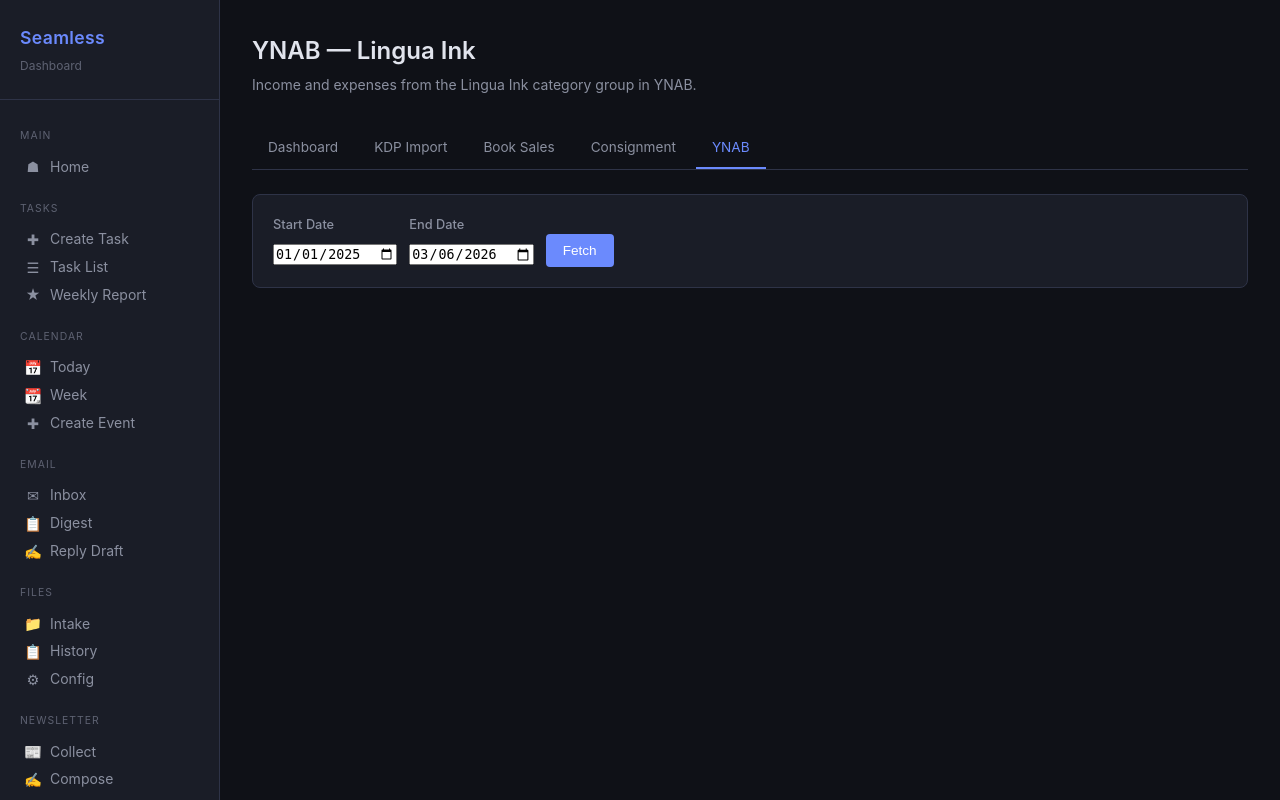
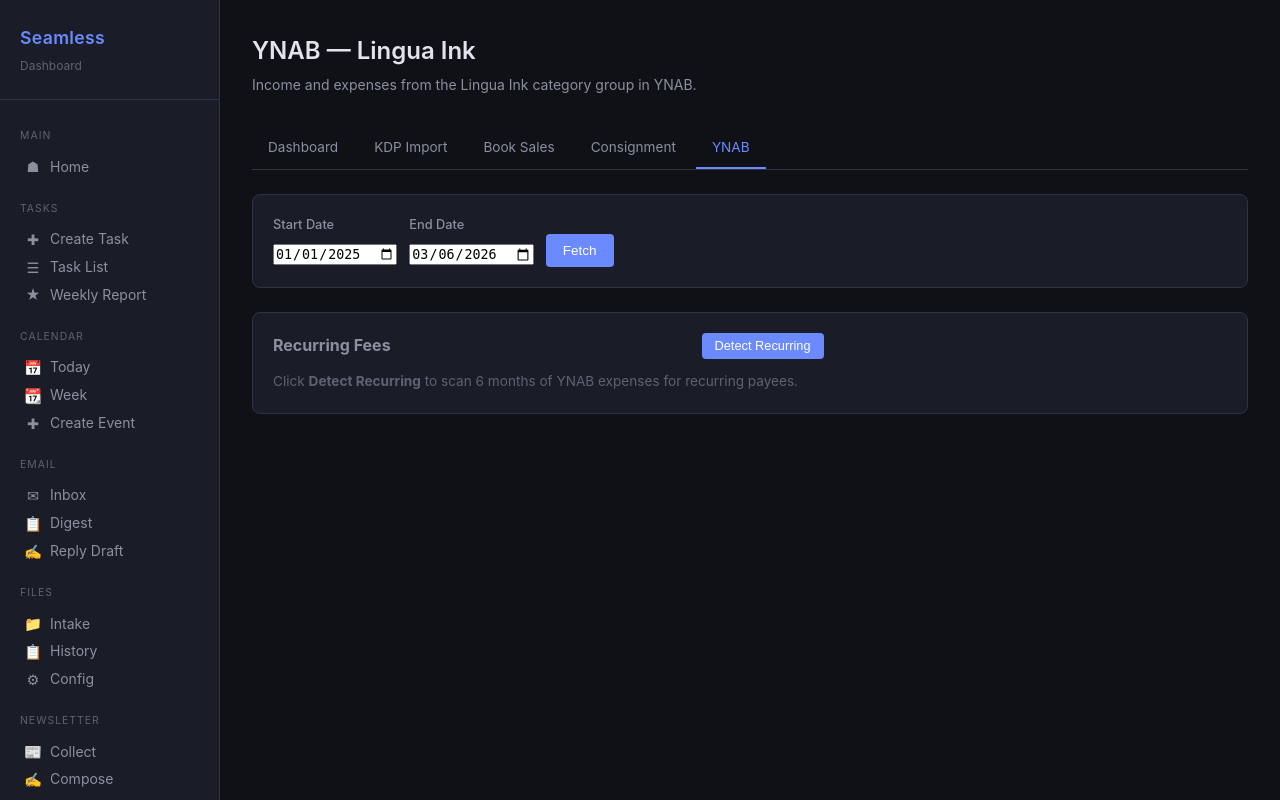
Before and after one commit to stephbairey/seamless, a FastAPI app: page /revenue/ynab in a window 1280 px wide. Run offline with FastAPI, Linux system fonts and the light colour scheme; some libraries are stand-ins or nearby versions.

Commit message:
Add YNAB recurring monthly fees detection to Revenue module
Scans 6 months of YNAB expense transactions, groups by payee,
and surfaces subscriptions/fees appearing in 2+ months with
average monthly cost. Loads via htmx on the YNAB tab.

Co-Authored-By: Claude Opus 4.6 <noreply@anthropic.com>

```diff
--- a/app/templates/revenue/ynab.html
+++ b/app/templates/revenue/ynab.html
@@ -39,4 +39,26 @@
 
 <div id="ynab-results"></div>
 
+<!-- Recurring fees section -->
+<div class="card" style="margin-top: 1.5rem;">
+  <div style="display: flex; justify-content: space-between; align-items: center; margin-bottom: 0.75rem;">
+    <h3 style="font-size: 1rem; margin: 0; color: var(--text-muted);">Recurring Fees</h3>
+    <button class="btn btn-primary"
+            hx-post="/revenue/ynab/recurring"
+            hx-target="#recurring-results"
+            hx-indicator="#recurring-spinner"
+            style="font-size: 0.8rem; padding: 0.3rem 0.75rem;">
+      Detect Recurring
+    </button>
+    <span id="recurring-spinner" class="htmx-indicator" style="display: flex; align-items: center; gap: 0.375rem; color: var(--text-dim); font-size: 0.8rem;">
+      <span class="spinner"></span> Analyzing...
+    </span>
+  </div>
+  <div id="recurring-results">
+    <p style="font-size: 0.85rem; color: var(--text-dim); margin: 0;">
+      Click <strong>Detect Recurring</strong> to scan 6 months of YNAB expenses for recurring payees.
+    </p>
+  </div>
+</div>
+
 {% endblock %}
```
Also changed, not shown: app/templates/revenue/_ynab_recurring_partial.html (added, +53 -0 lines).
